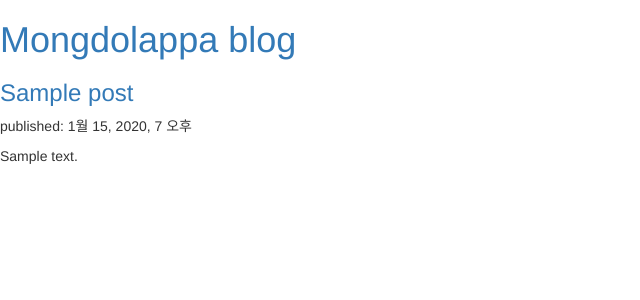
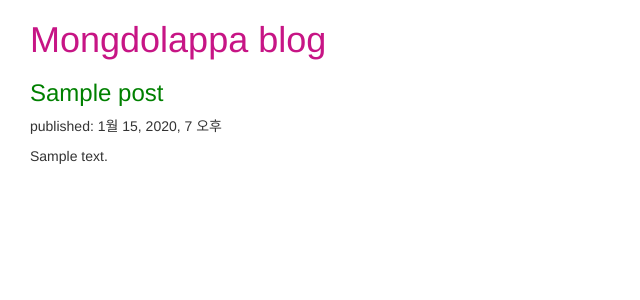
Before and after one commit to mongdolappa/my-first-blog, a Django app: page / in a window 1280 px wide. Shown: the top 300 px of the page, without its empty margins (0-640 px from the left). Run offline with Django 3.2, Linux system fonts and the light colour scheme; tables that the repository leaves empty hold one stand-in row (values such as "Sample post"); some libraries are stand-ins or nearby versions.

Commit message:
2019-04-21 23:00 modified

```diff
--- /dev/null
+++ b/blog/static/css/blog.css
@@ -0,0 +1,11 @@
+body {
+    padding-left: 30px;
+}
+
+h1 a{
+    color: 	#C71585;
+}
+
+h3 a{
+    color: 	#008000;
+}
--- a/blog/templates/blog/post_list.html
+++ b/blog/templates/blog/post_list.html
@@ -1,9 +1,12 @@
+{% load static %}
 <!DOCTYPE html>
 <html lang="en">
 <head>
     <meta charset="UTF-8">
     <title>Kang's Blog</title>
-    <link rel="stylesheet" href="https://maxcdn.bootstrapcdn.com/bootstrap/3.3.2/css/bootstrap.min.css">
+    <link rel="stylesheet" href="//maxcdn.bootstrapcdn.com/bootstrap/3.2.0/css/bootstrap.min.css">
+    <link rel="stylesheet" href="//maxcdn.bootstrapcdn.com/bootstrap/3.2.0/css/bootstrap-theme.min.css">
+    <link rel="stylesheet" href="{% static 'css/blog.css' %}">
 </head>
 <body>
         <div>
```
